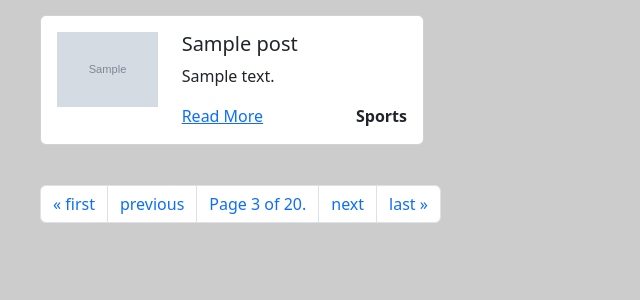
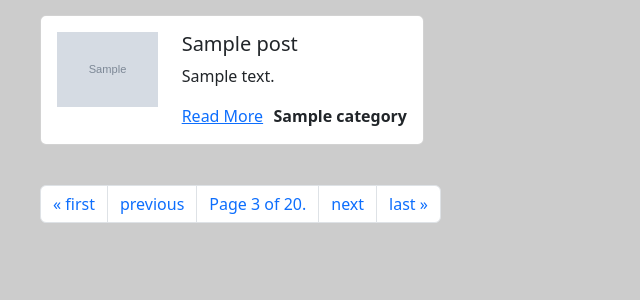
Before and after one commit to rocky2210/Django_Codes, a Django app: page /blog/ in a window 1280 px wide. Shown: the part 121-421 px from the top of the page, without its empty margins (0-640 px from the left). Run offline with Django 5.2, Linux system fonts and the light colour scheme; tables that the repository leaves empty hold one stand-in row (values such as "Sample post"); grey boxes marked "Sample" are stand-in pictures.

Commit message:
DJ-29 : show category in template

```diff
--- a/myapp/blog/templates/blog/index.html
+++ b/myapp/blog/templates/blog/index.html
@@ -20,7 +20,7 @@
                                 <p class="card-text">{{post.content | truncatechars:50}}</p>
                                 <div class="d-flex justify-content-between">
                                         <a href="{% url 'blog:detail' slug=post.slug %}">Read More</a>
-                                    <a class="text-decoration-none text-dark fw-bold" href="#">Sports</a>
+                                    <a class="text-decoration-none text-dark fw-bold" href="#">{{post.category.name}}</a>
                                 </div>
                             </div>
                         </div>
```
